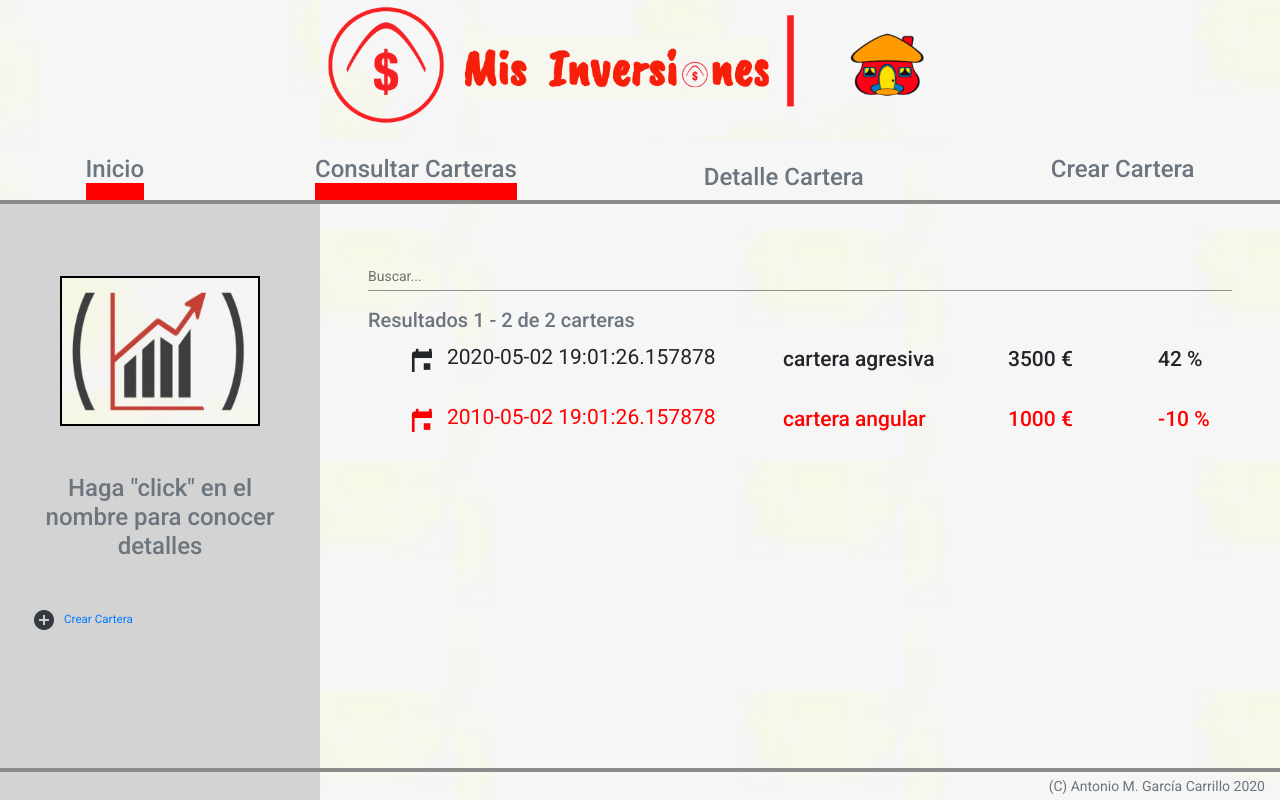
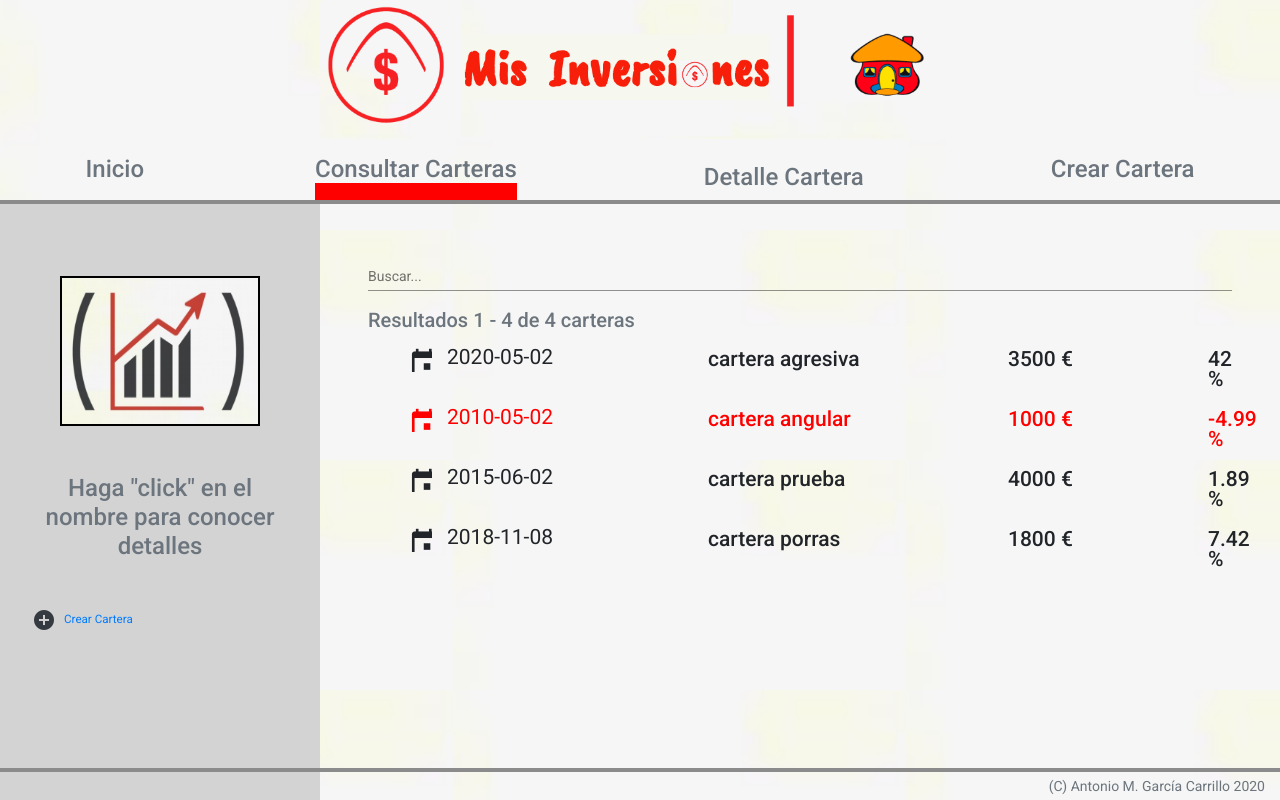
Before and after one commit to agarca4/MisInversiones, an Angular app in the folder front/MisInversionesWeb/: page /carteras in a window 1280 px wide. Shown: the top 800 px of the page. Built offline with nearby package versions, Linux system fonts and the light colour scheme.

Commit message:
eliminado import de carterasModule, incluido [routerLinkActiveOptions]

```diff
--- a/front/MisInversionesWeb/src/app/app.module.ts
+++ b/front/MisInversionesWeb/src/app/app.module.ts
@@ -7,7 +7,6 @@ import { CarterasService } from './servicios/carteras.service';
 import { CarterasLocalService } from './servicios/carteras-local.service';
 import { RouterModule } from '@angular/router';
 import { HomeComponent } from './comun/home/home.component';
-import { CarterasModule } from './carteras/carteras.module';
 
 
 @NgModule({
@@ -17,7 +16,7 @@ import { CarterasModule } from './carteras/carteras.module';
   imports: [
     BrowserModule,
     ComunModule,
-    BrowserAnimationsModule, CarterasModule,
+    BrowserAnimationsModule,
     RouterModule.forRoot([
       {
         path: '',
--- a/front/MisInversionesWeb/src/app/carteras/carteras-lista/carteras-lista.component.css
+++ b/front/MisInversionesWeb/src/app/carteras/carteras-lista/carteras-lista.component.css
@@ -22,7 +22,7 @@
 
 #listaCarteras .nombre {
   position: absolute;
-  left: 375px;
+  left: 300px;
   top: 9px;
   font-weight: 500;
 
@@ -38,7 +38,7 @@
 
 #listaCarteras .rentabilidad {
   position: absolute;
-  left: 750px;
+  left: 800px;
   top: 9px;
   font-weight: 500;
 
--- a/front/MisInversionesWeb/src/app/carteras/carteras-lista/carteras-lista.component.html
+++ b/front/MisInversionesWeb/src/app/carteras/carteras-lista/carteras-lista.component.html
@@ -16,7 +16,7 @@
           <mat-icon>
             event
           </mat-icon>
-          <a class="">
+          <a>
             <!--|date:'d/M/yyyy'-->
             <span class="fechaCreacion">{{cartera.fechaCreacionCartera}}</span>
             <span class="nombre ">{{cartera.nombreCartera}}</span>
--- a/front/MisInversionesWeb/src/app/comun/cabecera/cabecera.component.html
+++ b/front/MisInversionesWeb/src/app/comun/cabecera/cabecera.component.html
@@ -6,21 +6,21 @@
     <nav class="rayaBottom nav-pills nav-fill">
       <ul class=" h4 nav nav-pills nav-fill">
         <li class="nav-item">
-          <a class="text-secondary bg-primarynav-link" routerLink='/' routerLinkActive="enlaceActivo">Inicio</a>
+          <a class="text-secondary bg-primarynav-link" routerLink='/' routerLinkActive="enlaceActivo" [routerLinkActiveOptions]="{exact:true}">Inicio</a>
 
         </li>
         <li class="nav-item">
-          <a class="text-secondary bg-primarynav-link" routerLink="carteras" routerLinkActive="enlaceActivo">Consultar
+          <a class="text-secondary bg-primarynav-link" routerLink="carteras" routerLinkActive="enlaceActivo" [routerLinkActiveOptions]="{exact:true}">Consultar
             Carteras</a>
 
         </li>
         <li class="nav-item">
-          <a class="text-secondary nav-link disabled" routerLink="detalleCartera" routerLinkActive="enlaceActivo"
+          <a class="text-secondary nav-link disabled" routerLink="detalleCartera" routerLinkActive="enlaceActivo" [routerLinkActiveOptions]="{exact:true}"
             tabindex="-1" aria-disabled="true">Detalle Cartera</a>
 
         </li>
         <li class="nav-item">
-          <a class="text-secondary bg-primarynav-link" routerLink="carteras/form" routerLinkActive="enlaceActivo">Crear
+          <a class="text-secondary bg-primarynav-link" routerLink="carteras/form" routerLinkActive="enlaceActivo" [routerLinkActiveOptions]="{exact:true}">Crear
             Cartera</a>
         </li>
       </ul>
--- a/front/MisInversionesWeb/src/app/comun/home/home.component.html
+++ b/front/MisInversionesWeb/src/app/comun/home/home.component.html
@@ -2,7 +2,7 @@
     <div>
       <br><br>
       <p class="text-secondary text-center font-weight-bold h2">Está usted en el menú de inicio, seleccione la opción que
-        desee</p>
+        desee...</p>
       <br><br>
     </div>
     <figure>
--- a/front/MisInversionesWeb/src/app/data/carteras.data.ts
+++ b/front/MisInversionesWeb/src/app/data/carteras.data.ts
@@ -1,13 +1,26 @@
 export const carteras_data = [
     {
         "nombreCartera": "cartera agresiva",
-        "fechaCreacionCartera": "2020-05-02 19:01:26.157878",
+        "fechaCreacionCartera": "2020-05-02",
         "capitalInvertido": 3500,
         "rentabilidad": 42.00
     },
     {
         "nombreCartera": "cartera angular",
-        "fechaCreacionCartera": "2010-05-02 19:01:26.157878",
+        "fechaCreacionCartera": "2010-05-02",
         "capitalInvertido": 1000,
-        "rentabilidad": -10.00
-    }]
+        "rentabilidad": -4.99
+    },
+    {
+        "nombreCartera": "cartera prueba",
+        "fechaCreacionCartera": "2015-06-02",
+        "capitalInvertido": 4000,
+        "rentabilidad": 1.89
+    },
+    {
+        "nombreCartera": "cartera porras",
+        "fechaCreacionCartera": "2018-11-08",
+        "capitalInvertido": 1800,
+        "rentabilidad": 7.42
+    },
+]
```
Also changed, not shown: front/MisInversionesWeb/src/app/carteras/carteras-lista/carteras-lista.component.ts (+5 -3 lines).
